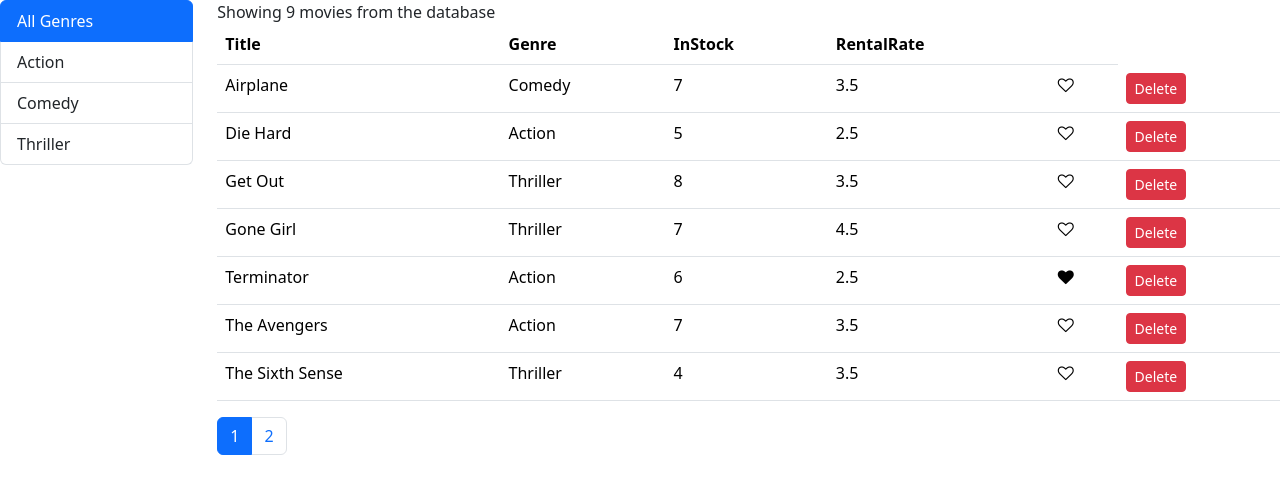
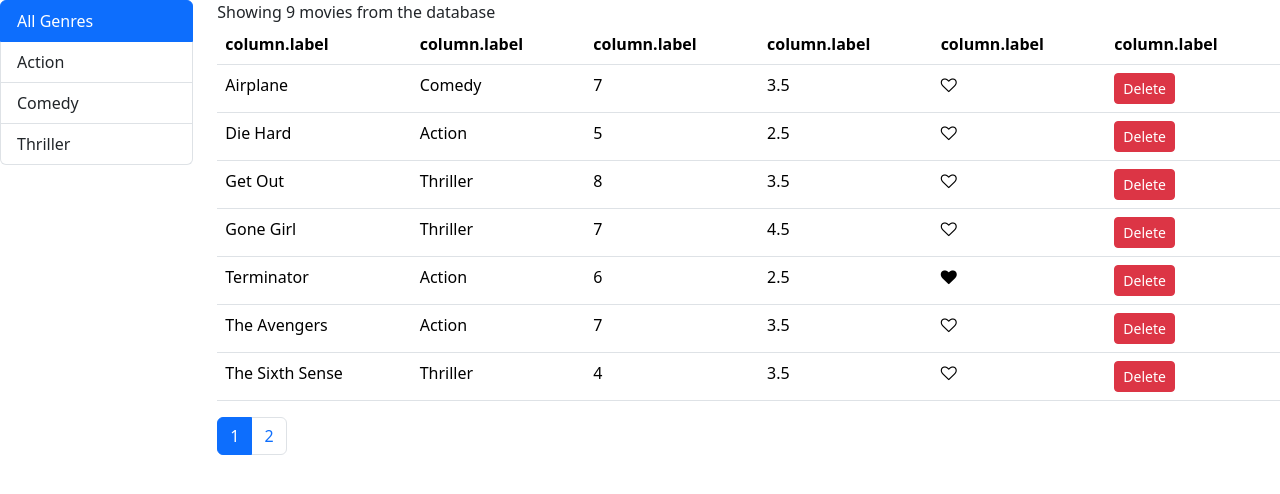
Before and after one commit to skaviray/movie-booking-system, a React (Create React App) app: page / in a window 1280 px wide. Shown: the top 494 px of the page. Built offline with nearby package versions, Linux system fonts and the light colour scheme.

Commit message:
Move the table header logic to a different file and get the columns dynamically

```diff
--- /dev/null
+++ b/src/movies/common/tableHeader.jsx
@@ -0,0 +1,27 @@
+import React, { Component } from 'react'
+
+
+class  TableHeader extends Component {
+    raiseOnSort = path => {
+        const sortColumn = {...this.props.sortColumn}
+        if (sortColumn.path === path) {
+            sortColumn.order = (sortColumn.order === 'asc') ? 'desc' : 'asc'
+        } else {
+            sortColumn.path = path
+            sortColumn.order = "asc"
+        }
+        this.props.onSort(sortColumn)
+    }
+    render() {
+        const {columns} = this.props
+        return (
+            <thead>
+                <tr>
+                    { columns.map(column => <th key={column.path || column.key} onClick={() => this.raiseOnSort(column.path)} style={{cursor: "pointer"}}>column.label</th>)}
+                </tr>
+            </thead>
+        );
+    }
+}
+
+export default TableHeader;
--- a/src/movies/movies.jsx
+++ b/src/movies/movies.jsx
@@ -1,23 +1,29 @@
 import React,{Component} from 'react'
 
 import Like from './common/like'
+import TableHeader from './common/tableHeader'
 
 class MoviesTable extends Component {
-    raiseOnSort = path => {
-        const sortColumn = {...this.props.sortColumn}
-        if (sortColumn.path === path) {
-            sortColumn.order = (sortColumn.order === 'asc') ? 'desc' : 'asc'
-        } else {
-            sortColumn.path = path
-            sortColumn.order = "asc"
-        }
-        this.props.onSort(sortColumn)
-    }
+
     render() {
-        const {movies, onLike, onDelete, onSort } = this.props
+        const {movies, onLike, onDelete, onSort, sortColumn } = this.props
+        const columns = [
+            {path: "title", label: "Title"},
+            {path: "genre.name", label: "Genre"},
+            {path: "numberInStock", label: "InStock"},
+            {path: "dailyRentalRate", label: "RentalRate"},
+            {key: "like"},
+            {key: "action"}
+
+        ]
         return (
             <table className="table">
-                <thead>
+                <TableHeader
+                columns={columns}
+                sortColumn={sortColumn}
+                onSort={onSort}
+                />
+                {/* <thead>
                     <tr>
                     <th onClick={() => this.raiseOnSort('title')} style={{cursor: "pointer"}}>Title</th>
                     <th onClick={() => this.raiseOnSort('genre.name')} style={{cursor: "pointer"}}>Genre</th>
@@ -25,7 +31,7 @@ class MoviesTable extends Component {
                     <th onClick={() => this.raiseOnSort('dailyRentalRate')} style={{cursor: "pointer"}}>RentalRate</th>
                     <th></th>
                     </tr>
-                </thead>
+                </thead> */}
                 <tbody>
                     { movies.map( movie => (
                         <tr key={movie._id}>
@@ -34,8 +40,8 @@ class MoviesTable extends Component {
                             <td>{movie.genre.name}</td>
                             <td>{movie.numberInStock}</td>
                             <td>{movie.dailyRentalRate}</td>
-                            <td><Like liked={movie.liked} onClick={() => this.props.onLike(movie)}/></td>
-                            <td><button onClick={() => this.props.onDelete(movie)  } className="btn btn-danger btn-sm">Delete</button></td>
+                            <td><Like liked={movie.liked} onClick={() => onLike(movie)}/></td>
+                            <td><button onClick={() => onDelete(movie)  } className="btn btn-danger btn-sm">Delete</button></td>
                         </tr>))}
 
                 </tbody>
```
